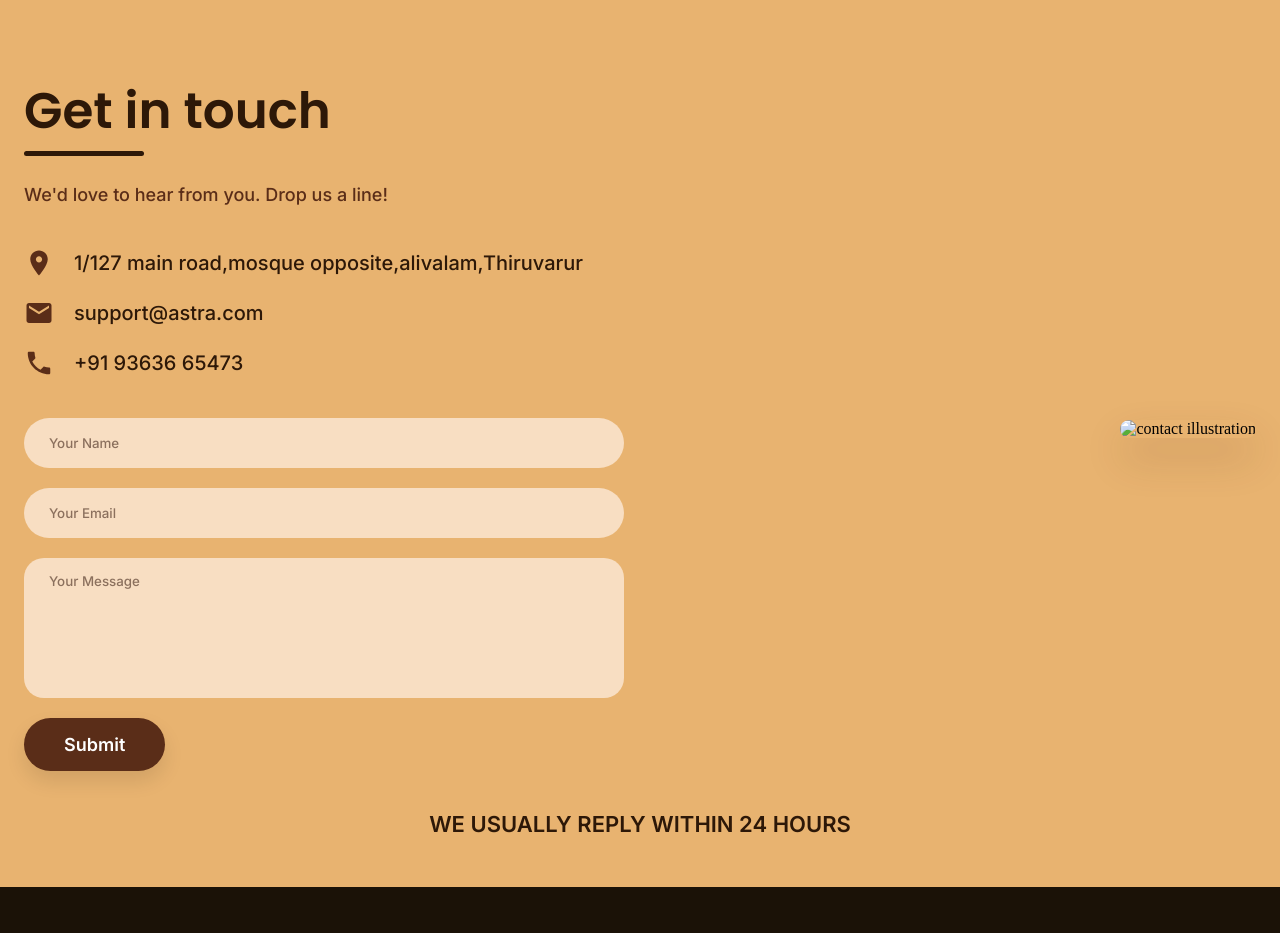
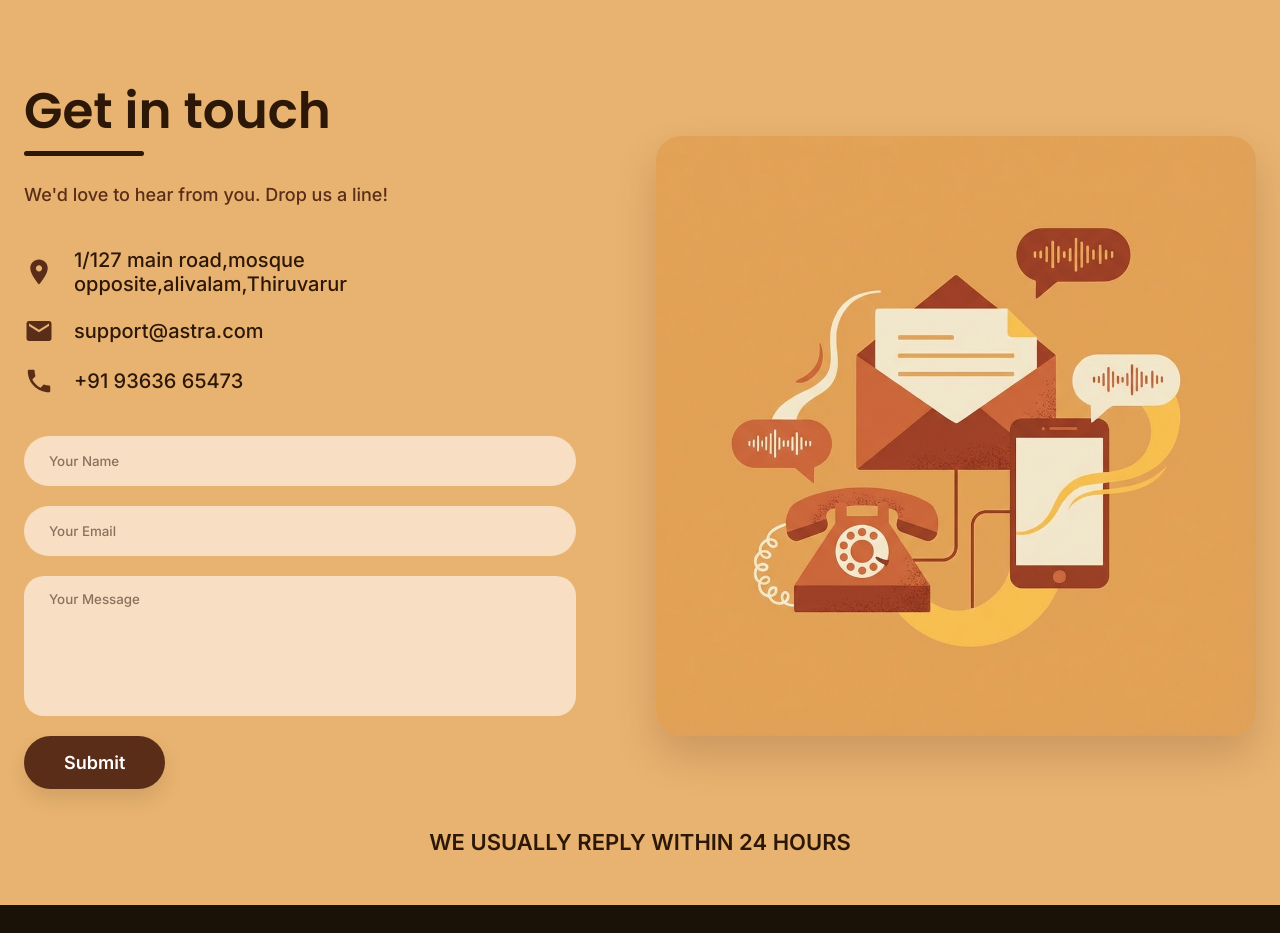
Before and after one commit to shahid1934/home, a plain HTML site: page index.html in a window 1280 px wide. Shown: the part 3840-4773 px from the top of the page. Drawn offline with nearby package versions, Linux system fonts and the light colour scheme.

Commit message:
Update index.html
contact bug fix image

```diff
--- a/index.html
+++ b/index.html
@@ -230,7 +230,7 @@
       </div>
 
       <div class="contact-right">
-        <img src="assets/right_img.png" alt="contact illustration">
+        <img src="right_img.png" alt="contact illustration">
       </div>
 
     </div>
@@ -320,4 +320,5 @@
 
 </body>
 
+
 </html>
```
